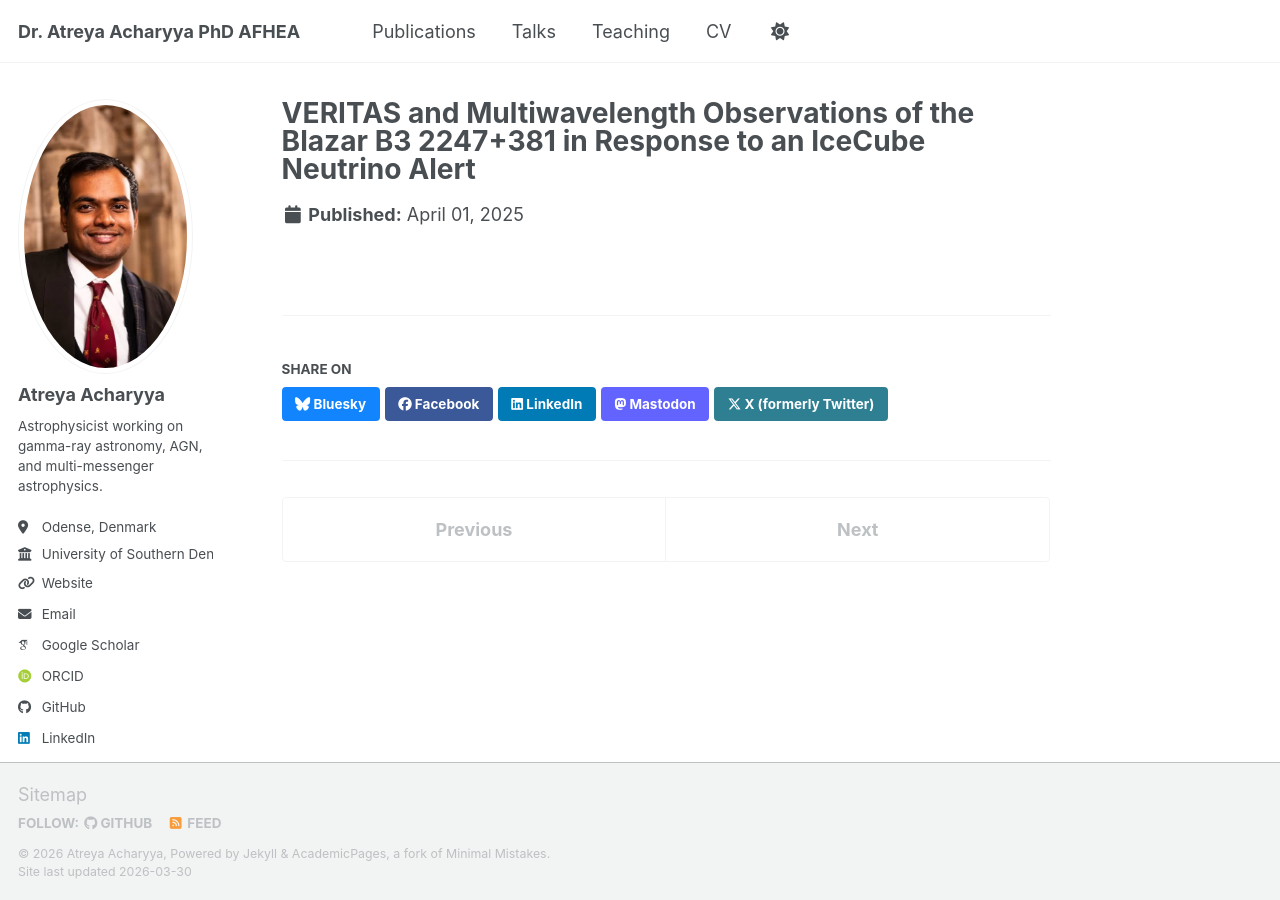
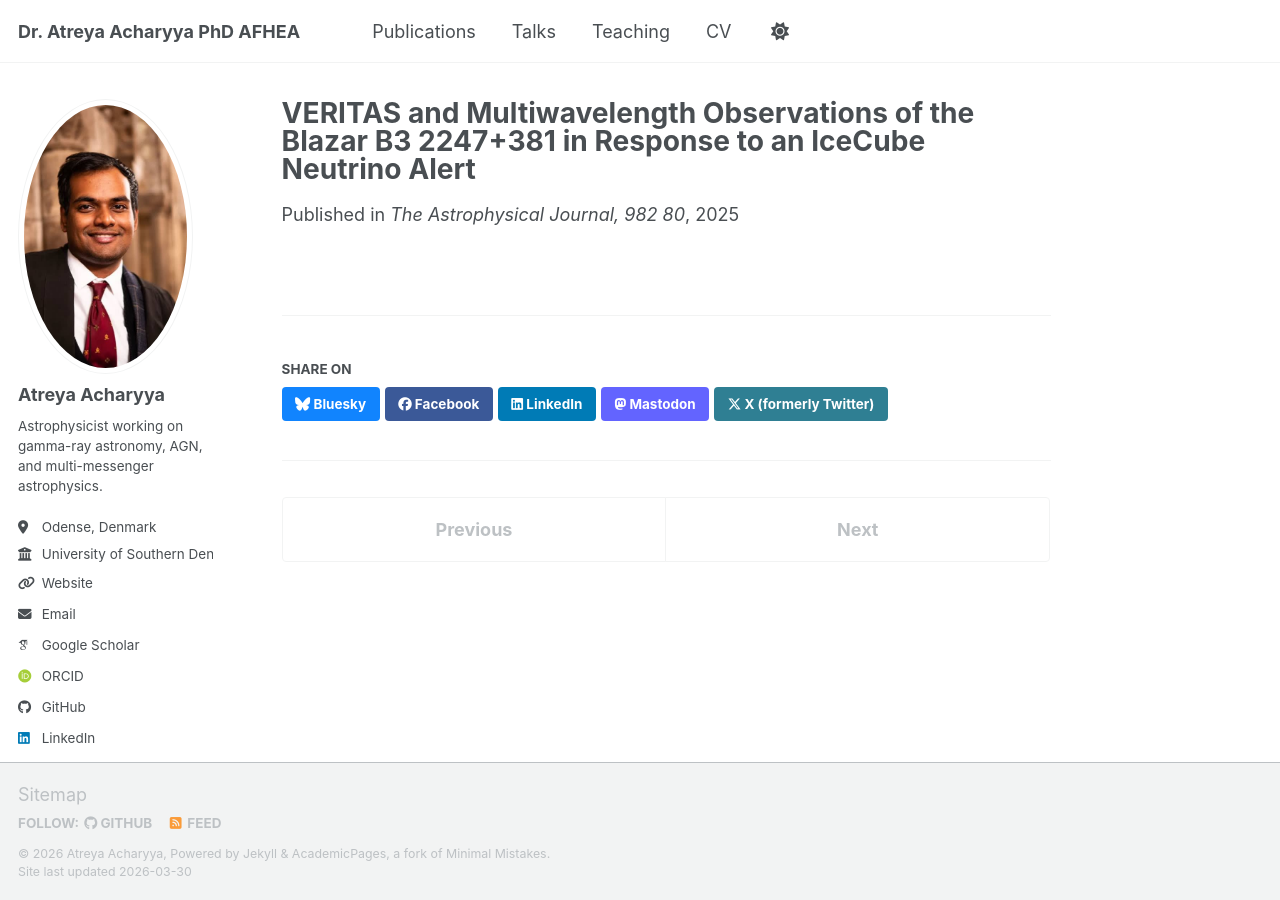
Before and after one commit to atreyaacharyya/atreyaacharyya.github.com, a Jekyll site: the page built from _publications/B3_2247+381.md, in a window 1280 px wide. Built offline with Jekyll 4.4.1, drawn with Linux system fonts in a browser that asks for light colours; some web fonts are replaced; a script bundle is joined from its source files by our own code; library files that are not in the unit come from our copies.

Commit message:
Update B3_2247+381.md

```diff
--- a/_publications/B3_2247+381.md
+++ b/_publications/B3_2247+381.md
@@ -4,5 +4,6 @@ collection: publications
 category: manuscripts
 permalink: /publication/acharyya_2025
 date: 2025-04-01
+venue: "The Astrophysical Journal, 982 80"
 paperurl: "https://iopscience.iop.org/article/10.3847/1538-4357/adb30c"
 ---
```
